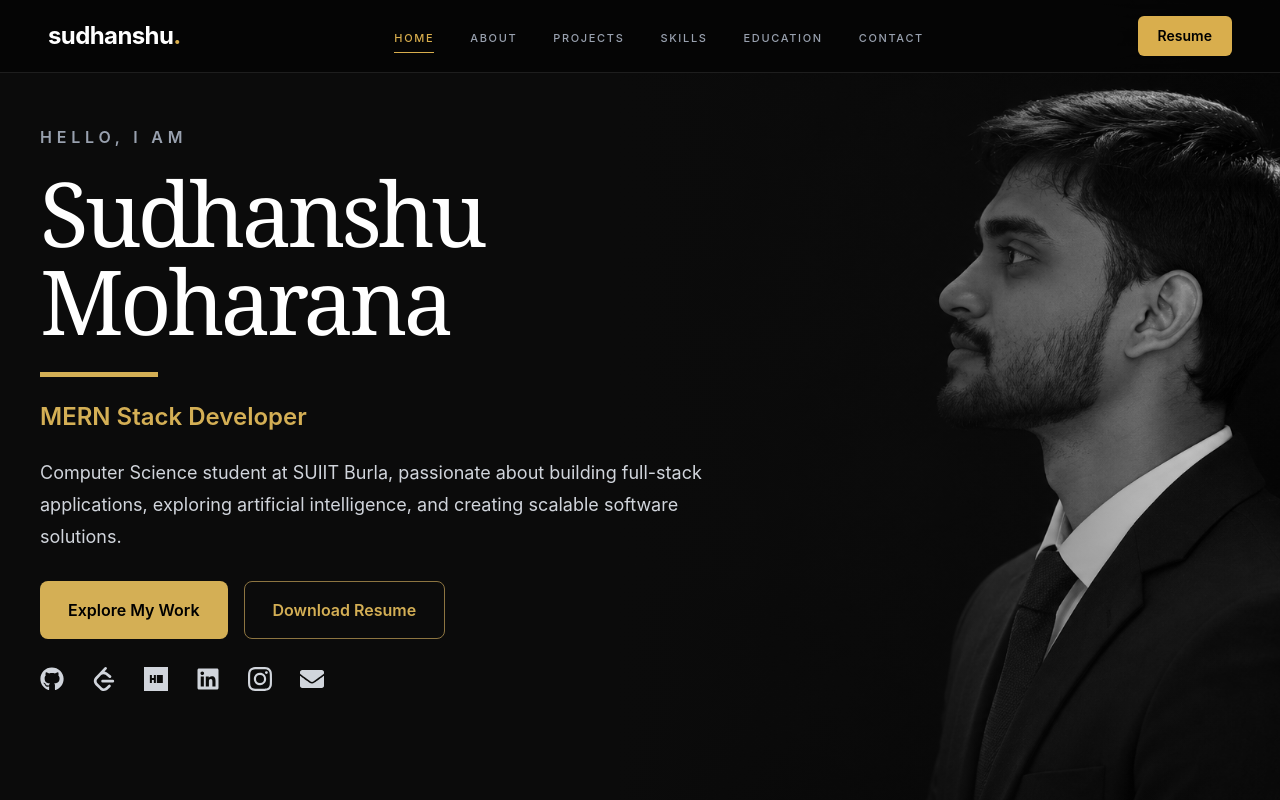
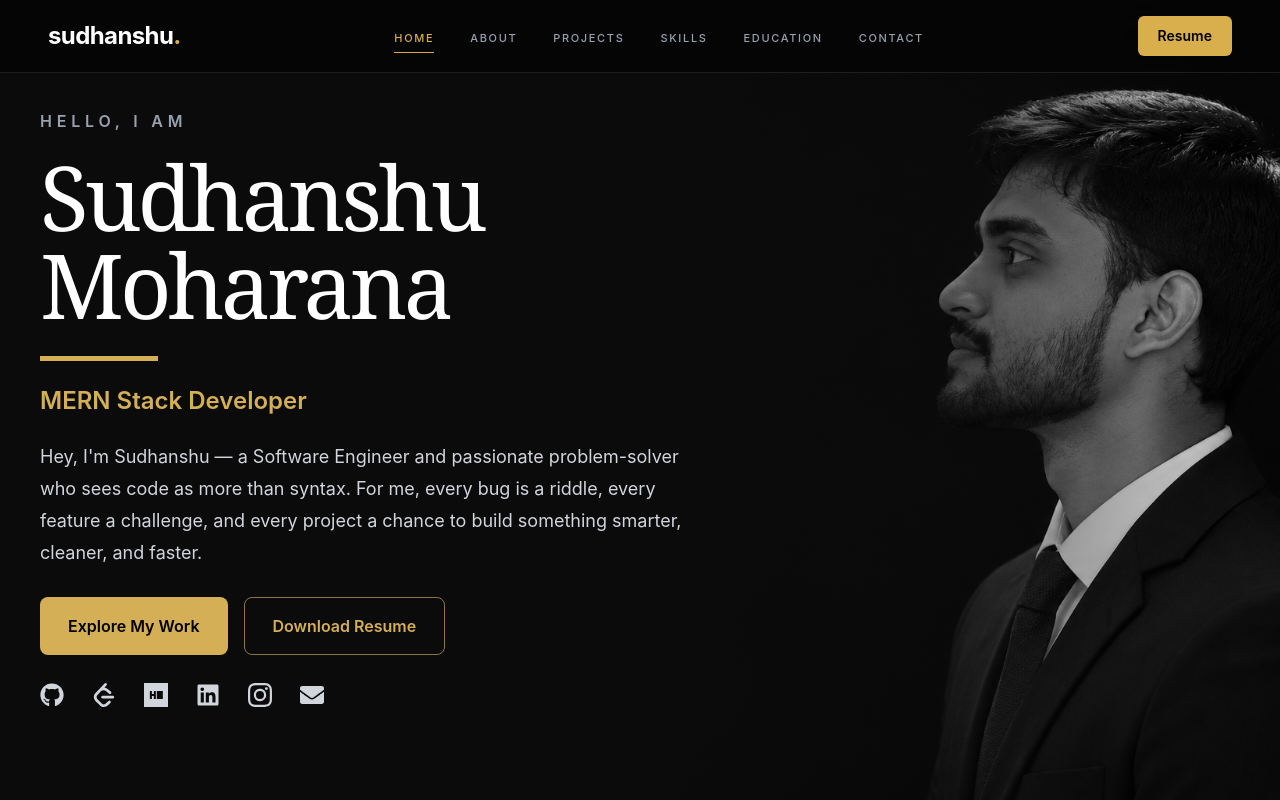
Before and after one commit to MoharanaSudhanshu/portfolio, a React (Vite) app: page / in a window 1280 px wide. Shown: the top 800 px of the page. Built offline with nearby package versions, Linux system fonts and the light colour scheme.

Commit message:
Update Hero.jsx

```diff
--- a/src/components/Hero.jsx
+++ b/src/components/Hero.jsx
@@ -211,10 +211,7 @@ function Hero() {
               sm:leading-8
             "
           >
-            Computer Science student at SUIIT Burla, passionate
-            about building full-stack applications, exploring
-            artificial intelligence, and creating scalable
-            software solutions.
+            Hey, I'm Sudhanshu — a Software Engineer and passionate problem-solver who sees code as more than syntax. For me, every bug is a riddle, every feature a challenge, and every project a chance to build something smarter, cleaner, and faster.
           </motion.p>
 
           {/* Buttons */}
```
